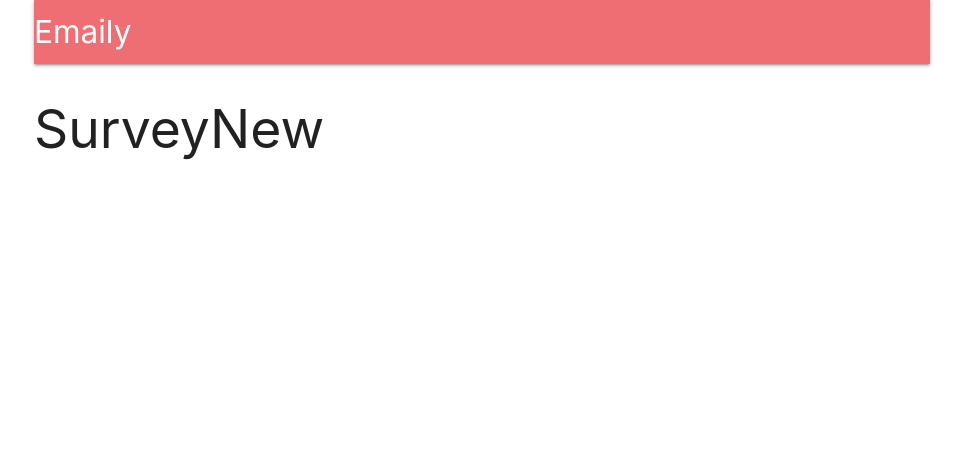
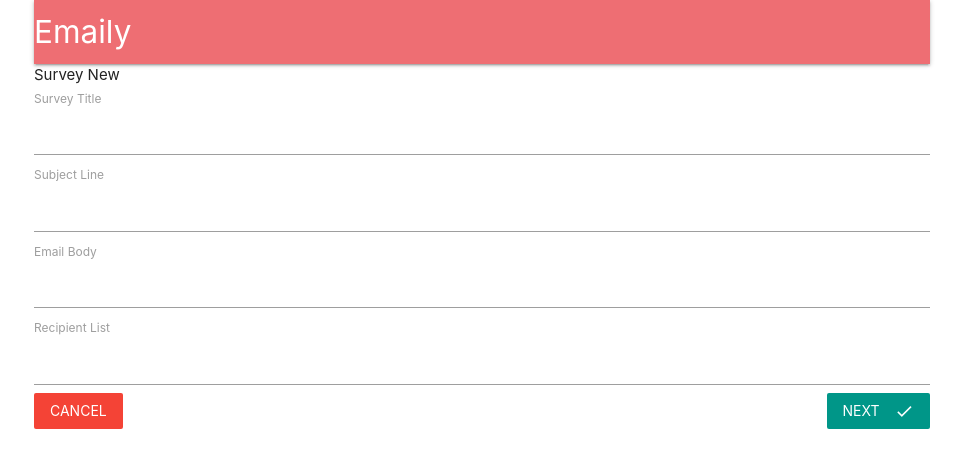
Before and after one commit to tatjama/node_emaily, a React app in the folder client/: page /surveys/new in a window 1280 px wide. Shown: the whole page, without its empty margins (158-1121 px from the left). Built offline with nearby package versions, Linux system fonts and the light colour scheme; no server answers.

Commit message:
Create Survey Form
Import Redux Form to help handling events on form

```diff
--- a/client/package.json
+++ b/client/package.json
@@ -17,6 +17,7 @@
     "react-scripts": "5.0.0",
     "react-stripe-checkout": "^2.6.3",
     "redux": "^4.1.2",
+    "redux-form": "^8.3.8",
     "redux-thunk": "^2.4.1",
     "web-vitals": "^2.1.2"
   },
--- a/client/public/index.html
+++ b/client/public/index.html
@@ -15,6 +15,7 @@
       user's mobile device or desktop. See https://developers.google.com/web/fundamentals/web-app-manifest/
     -->
     <link rel="manifest" href="%PUBLIC_URL%/manifest.json" />
+    <link href="https://fonts.googleapis.com/icon?family=Material+Icons" rel="stylesheet">
     <!--
       Notice the use of %PUBLIC_URL% in the tags above.
       It will be replaced with the URL of the `public` folder during the build.
--- /dev/null
+++ b/client/src/components/Dashboard.js
@@ -0,0 +1,16 @@
+import React from 'react';
+import { Link } from 'react-router-dom';
+
+const Dashboard = () => {
+    return <div>
+        Dashboard
+            <div className="fixed-action-btn">
+                <Link to="/surveys/new" className="btn-floating btn-large red">
+                    <i className="large material-icons">add</i>
+                </Link>
+
+            </div>
+        </div>
+}
+
+export default Dashboard;
--- /dev/null
+++ b/client/src/components/surveys/SurveyField.js
@@ -0,0 +1,13 @@
+import React from 'react';
+
+const SurveyField = ({ input, label }) => {
+    console.log(input)
+    return (
+        <div>
+            <label>{label}</label>
+            <input {...input} />
+        </div>
+    )
+}
+
+export default SurveyField;
--- /dev/null
+++ b/client/src/components/surveys/SurveyForm.js
@@ -0,0 +1,45 @@
+import _ from 'lodash';
+import React, { Component} from 'react';
+import { reduxForm, Field } from 'redux-form';
+import { Link } from 'react-router-dom';
+import SurveyField  from './SurveyField';
+
+const FIELDS = [
+    { label: 'Survey Title', name: 'title'},
+    { label: 'Subject Line', name: 'subject'},
+    { label: 'Email Body', name: 'body'},
+    { label: 'Recipient List', name: "emails"}
+]
+
+class SurveyForm extends Component{
+
+    renderFields(){
+        return _.map(FIELDS, ({ label, name }) =>{
+            return (
+                <Field key = { name } component = { SurveyField } type = "text" label = { label } name = { name } />
+            )
+        })
+    }
+
+    render(){
+        return(
+            <div>
+                <form onSubmit = { this.props.handleSubmit(values => console.log(values)) }>
+                    { this.renderFields() }
+                    <Link to = "surveys" className="red btn-flat white-text">
+                        Cancel
+                    </Link>
+                    <button type = "submit" className = "teal btn-flat right white-text">
+                        Next
+                        <i className = "material-icons right">done</i>
+                    </button>
+
+                </form>
+            </div>
+        )
+    }
+}
+
+export default reduxForm({
+    form: 'surveyForm'
+})(SurveyForm);
--- /dev/null
+++ b/client/src/components/surveys/SurveyNew.js
@@ -0,0 +1,15 @@
+import React, { Component} from 'react';
+import SurveyForm from './SurveyForm';
+
+class SurveyNew extends Component{
+    render(){
+        return(
+            <div>
+                Survey New
+                <SurveyForm/>
+            </div>
+        )
+    }
+}
+
+export default SurveyNew;
--- a/client/src/reducers/index.js
+++ b/client/src/reducers/index.js
@@ -1,6 +1,8 @@
 import { combineReducers } from 'redux';
+import { reducer as reduxForm } from 'redux-form';
 import authReducer from './authReducer';
 
 export default combineReducers({
-    auth: authReducer
+    auth: authReducer,
+    form: reduxForm
 });
```
Also changed, not shown: client/src/components/App.js (+2 -5 lines), README.md, 1 other file.
